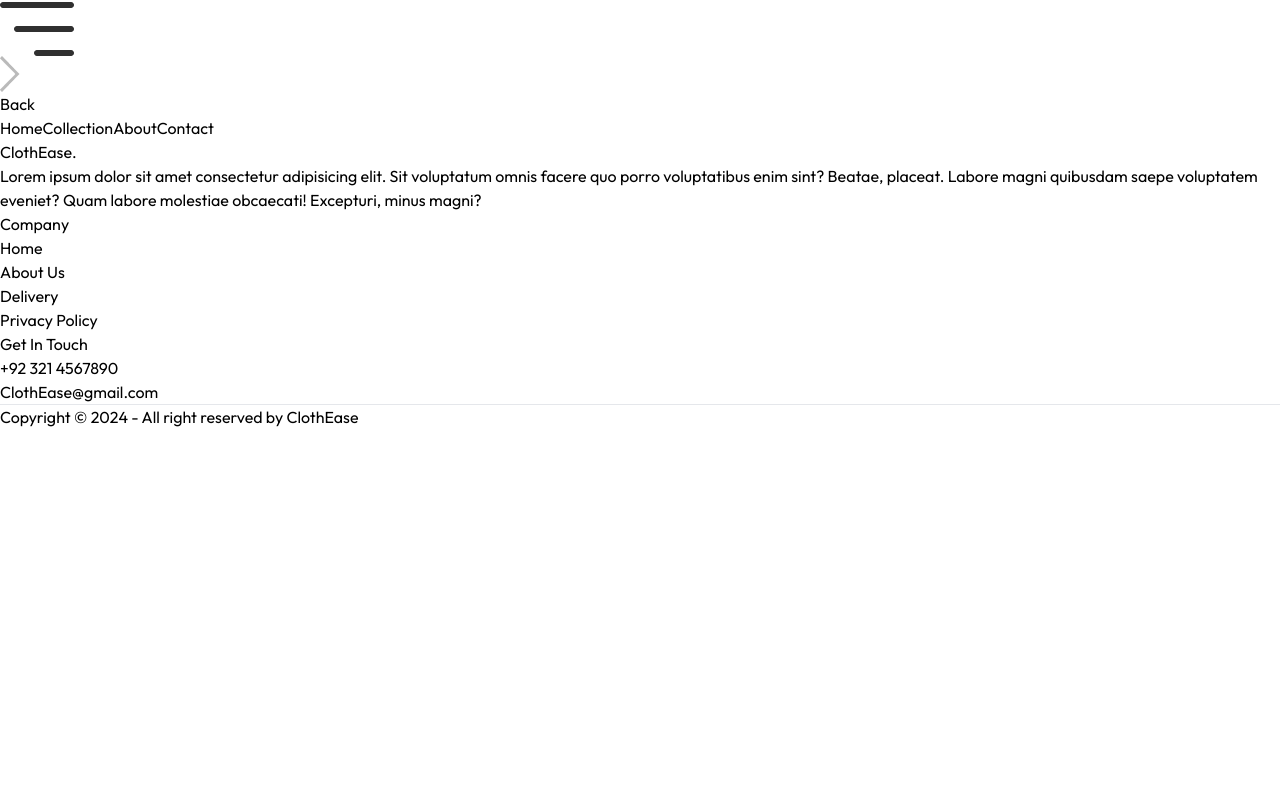
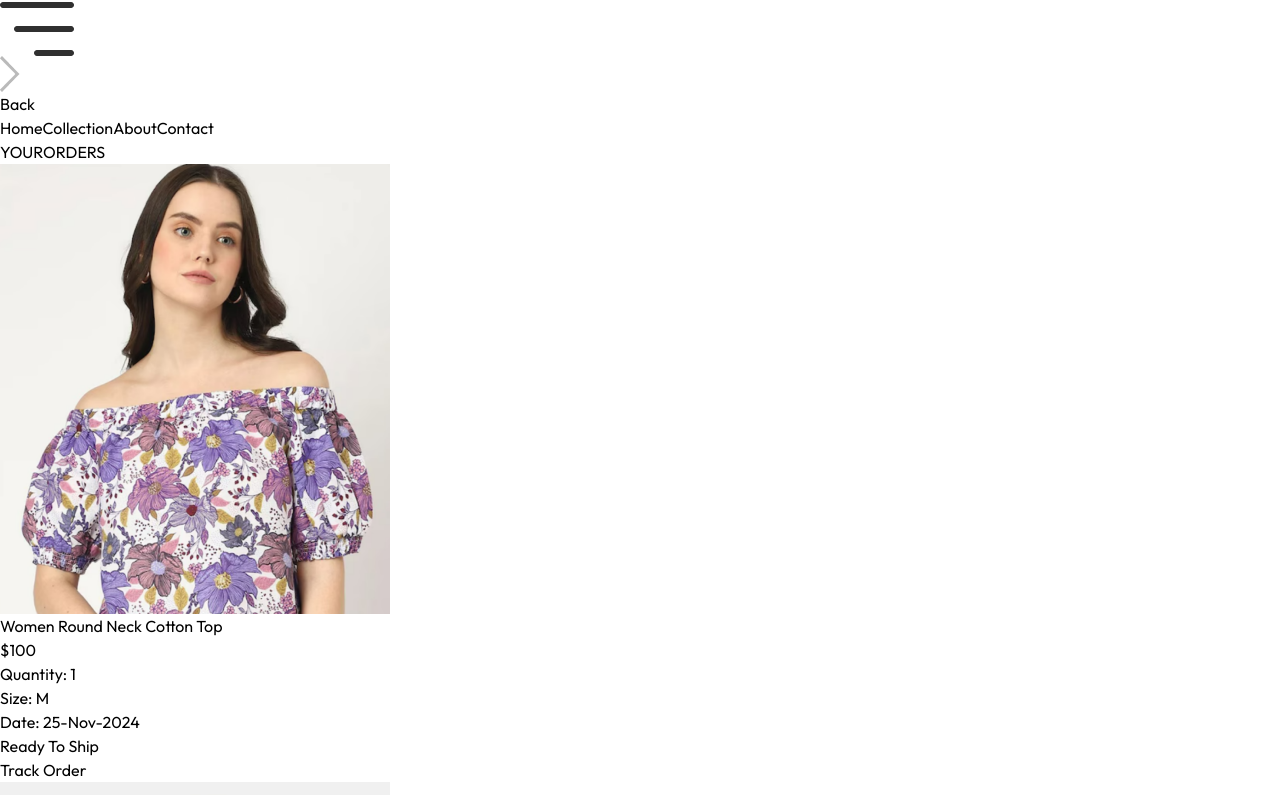
Before and after one commit to zzayd30/ClothEase-Front-End, a React (Vite) app: page /Orders in a window 1280 px wide. Shown: the part 296-1091 px from the top of the page. Before the commit the page ends 800 px from the top, so only its background shows below. Built offline with nearby package versions, Linux system fonts and the light colour scheme.

Commit message:
Added Orders Page

```diff
--- a/src/pages/Orders.jsx
+++ b/src/pages/Orders.jsx
@@ -1,9 +1,42 @@
 import React from 'react'
+import { useContext } from 'react'
+import { ShopContext } from '../context/ShopContext'
+import Title from '../components/Title'
 
 const Orders = () => {
+  const { products, currency } = useContext(ShopContext)
   return (
-    <div>
-
+    <div className='border-t pt-16'>
+      <div className="text-2xl">
+        <Title text1={"YOUR"} text2={"ORDERS"} />
+      </div>
+      <div className="">
+        {
+          products.slice(0, 4).map((item, index) => (
+            <div className="py-4 border-t border-b text-gray-700 flex flex-col md:flex-row md:items-center md:justify-between gap-4" key={index}>
+              <div className="flex items-start gap-6 text-sm">
+                <img className='w-16 sm:w-20' src={item.image[0]} alt="Product Image" />
+                <div className="">
+                  <p className="sm:text-base font-medium">{item.name}</p>
+                  <div className="flex items-center gap-3 mt-2 text-base text-gray-700">
+                    <p className="text-lg">{currency}{item.price}</p>
+                    <p>Quantity: 1</p>
+                    <p>Size: M</p>
+                  </div>
+                  <p className="mt-2">Date: <span className="text-gray-400">25-Nov-2024</span></p>
+                </div>
+              </div>
+              <div className="md:w-1/2 flex justify-between">
+                <div className="flex items-center gap-2">
+                  <p className="min-w-2 h-2 rounded-full bg-green-500"></p>
+                  <p className="text-sm md:text-base">Ready To Ship</p>
+                </div>
+                <button className="border px-4 py-2 text-sm font-medium rounded-sm">Track Order</button>
+              </div>
+            </div>
+          ))
+        }
+      </div>
     </div>
   )
 }
```
